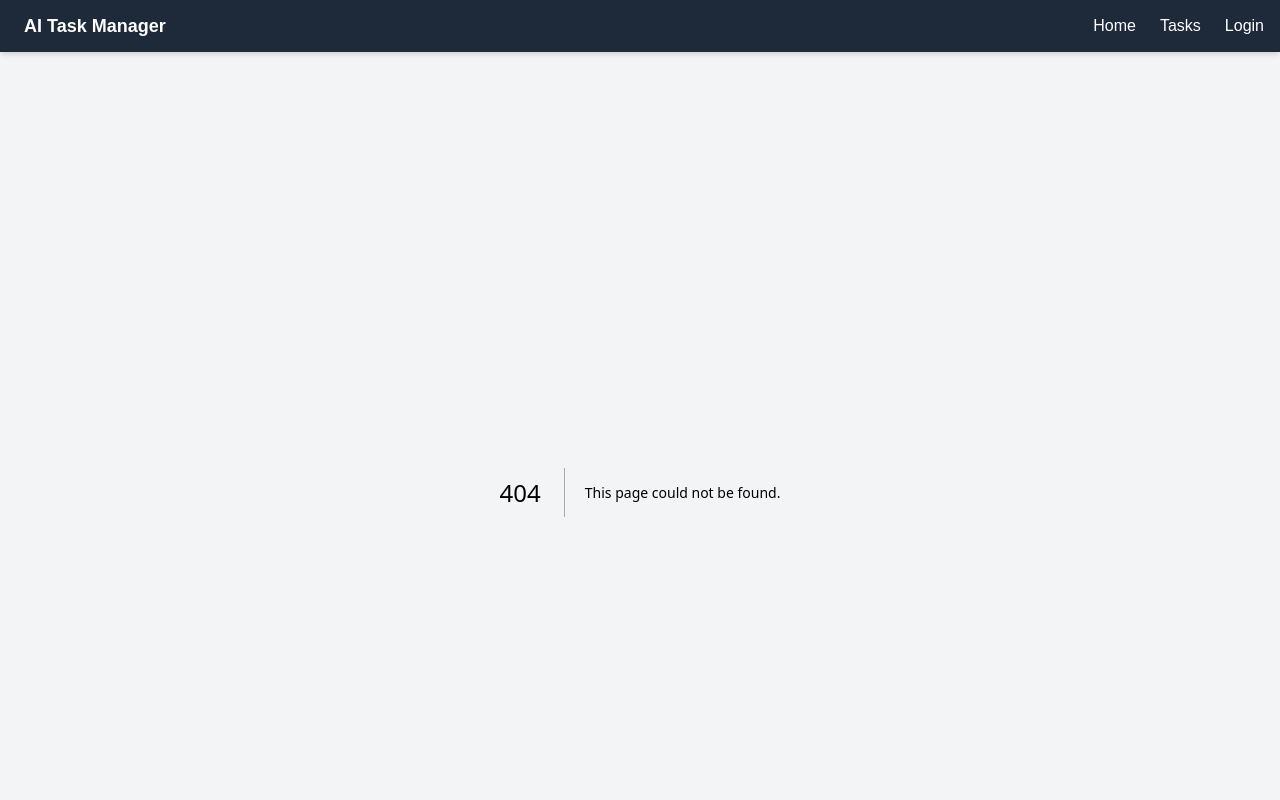
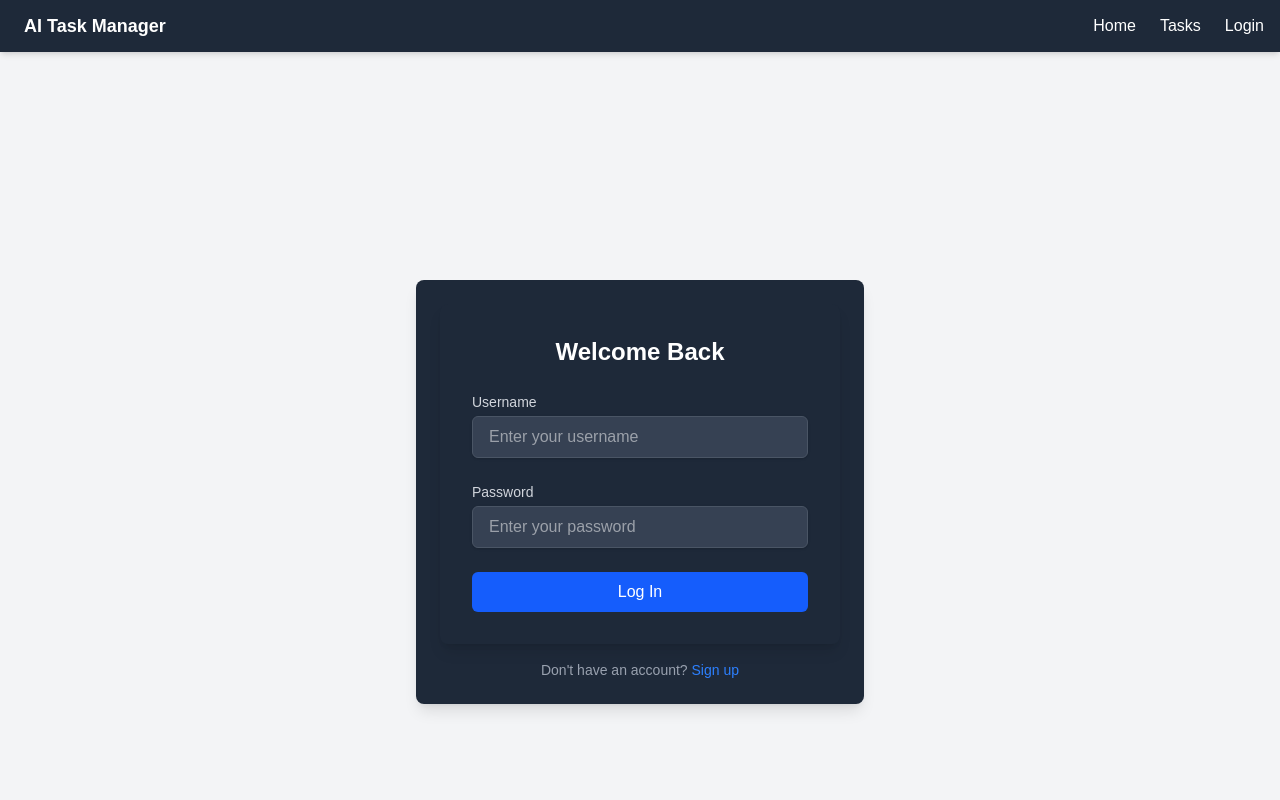
Before and after one commit to JakubPakula1/ai-task-manager-fullstack, a Next.js app in the folder frontend/: page /login in a window 1280 px wide. Before the commit this address had no page. Shown: the top 800 px of the page. Built offline with nearby package versions, Linux system fonts and the light colour scheme.

Commit message:
feat(frontend/login): added LoginForm and RegisterForm components and login page

```diff
--- /dev/null
+++ b/frontend/src/app/login/page.js
@@ -0,0 +1,43 @@
+"use client";
+import { useState } from "react";
+import LoginForm from "../../components/LoginForm";
+import RegisterForm from "../../components/RegisterForm";
+
+export default function LoginRegisterPage() {
+  const [isLogin, setIsLogin] = useState(true);
+
+  const toggleForm = () => {
+    setIsLogin(!isLogin);
+  };
+
+  return (
+    <div className="flex items-center justify-center min-h-screen bg-gray-100">
+      <div className="w-full max-w-md p-6 bg-gray-800 rounded-lg shadow-lg">
+        {isLogin ? <LoginForm /> : <RegisterForm />}
+        <p className="mt-4 text-sm text-center text-gray-400">
+          {isLogin ? (
+            <>
+              Don't have an account?{" "}
+              <button
+                onClick={toggleForm}
+                className="text-blue-500 hover:underline"
+              >
+                Sign up
+              </button>
+            </>
+          ) : (
+            <>
+              Already have an account?{" "}
+              <button
+                onClick={toggleForm}
+                className="text-blue-500 hover:underline"
+              >
+                Log in
+              </button>
+            </>
+          )}
+        </p>
+      </div>
+    </div>
+  );
+}
--- /dev/null
+++ b/frontend/src/components/LoginForm.jsx
@@ -0,0 +1,98 @@
+import { useState } from "react";
+import { useRouter } from "next/navigation"; // Import useRouter for navigation
+import Cookies from "js-cookie"; // Import js-cookie
+
+export default function LoginForm() {
+  const [username, setUsername] = useState("");
+  const [password, setPassword] = useState("");
+  const router = useRouter(); // Initialize the router
+
+  const handleSubmit = (e) => {
+    e.preventDefault();
+    fetch("http://localhost:8080/api/users/login", {
+      method: "POST",
+      headers: {
+        "Content-Type": "application/json",
+      },
+      body: JSON.stringify({ email: username, password }),
+      credentials: "include", // Include cookies if needed
+    })
+      .then((response) => {
+        if (!response.ok) {
+          throw new Error("Network response was not ok");
+        }
+        return response.json();
+      })
+      .then((data) => {
+        if (data.status === "success") {
+          // Store the token in a cookie
+          Cookies.set("token", data.token, {
+            secure: true,
+            sameSite: "strict",
+          });
+          console.log("Login successful:", data);
+
+          // Redirect to the tasks page
+          router.push("/tasks");
+        } else {
+          console.error("Login failed:", data);
+        }
+      })
+      .catch((error) => {
+        console.error("Error during login:", error);
+        // Handle error (e.g., show an error message)
+      });
+  };
+
+  return (
+    <div className="w-full max-w-md p-8 bg-gray-800 rounded-lg shadow-lg">
+      <h2 className="text-2xl font-bold text-center text-white mb-6">
+        Welcome Back
+      </h2>
+      <form onSubmit={handleSubmit} className="space-y-6">
+        <div>
+          <label
+            htmlFor="username"
+            className="block text-sm font-medium text-gray-300"
+          >
+            Username
+          </label>
+          <input
+            type="text"
+            id="username"
+            value={username}
+            onChange={(e) => setUsername(e.target.value)}
+            className="w-full mt-1 px-4 py-2 border border-gray-600 rounded-md shadow-sm bg-gray-700 text-white focus:outline-none focus:ring-blue-500 focus:border-blue-500"
+            placeholder="Enter your username"
+            required
+          />
+        </div>
+
+        <div>
+          <label
+            htmlFor="password"
+            className="block text-sm font-medium text-gray-300"
+          >
+            Password
+          </label>
+          <input
+            type="password"
+            id="password"
+            value={password}
+            onChange={(e) => setPassword(e.target.value)}
+            className="w-full mt-1 px-4 py-2 border border-gray-600 rounded-md shadow-sm bg-gray-700 text-white focus:outline-none focus:ring-blue-500 focus:border-blue-500"
+            placeholder="Enter your password"
+            required
+          />
+        </div>
+
+        <button
+          type="submit"
+          className="w-full px-4 py-2 text-white bg-blue-600 rounded-md hover:bg-blue-700 focus:outline-none focus:ring-2 focus:ring-blue-500 focus:ring-offset-2"
+        >
+          Log In
+        </button>
+      </form>
+    </div>
+  );
+}
--- /dev/null
+++ b/frontend/src/components/RegisterForm.jsx
@@ -0,0 +1,85 @@
+import { useState } from "react";
+
+export default function RegisterForm() {
+  const [username, setUsername] = useState("");
+  const [email, setEmail] = useState("");
+  const [password, setPassword] = useState("");
+
+  const handleSubmit = (e) => {
+    e.preventDefault();
+    // Add registration logic (e.g., send data to API)
+    console.log("Username:", username);
+    console.log("Email:", email);
+    console.log("Password:", password);
+  };
+
+  return (
+    <div className="w-full max-w-md p-8 bg-white rounded-lg shadow-lg">
+      <h2 className="text-2xl font-bold text-center text-gray-800 mb-6">
+        Create an Account
+      </h2>
+      <form onSubmit={handleSubmit} className="space-y-6">
+        <div>
+          <label
+            htmlFor="username"
+            className="block text-sm font-medium text-gray-700"
+          >
+            Username
+          </label>
+          <input
+            type="text"
+            id="username"
+            value={username}
+            onChange={(e) => setUsername(e.target.value)}
+            className="w-full mt-1 px-4 py-2 border border-gray-300 rounded-md shadow-sm focus:outline-none focus:ring-blue-500 focus:border-blue-500"
+            placeholder="Enter your username"
+            required
+          />
+        </div>
+
+        <div>
+          <label
+            htmlFor="email"
+            className="block text-sm font-medium text-gray-700"
+          >
+            Email
+          </label>
+          <input
+            type="email"
+            id="email"
+            value={email}
+            onChange={(e) => setEmail(e.target.value)}
+            className="w-full mt-1 px-4 py-2 border border-gray-300 rounded-md shadow-sm focus:outline-none focus:ring-blue-500 focus:border-blue-500"
+            placeholder="Enter your email"
+            required
+          />
+        </div>
+
+        <div>
+          <label
+            htmlFor="password"
+            className="block text-sm font-medium text-gray-700"
+          >
+            Password
+          </label>
+          <input
+            type="password"
+            id="password"
+            value={password}
+            onChange={(e) => setPassword(e.target.value)}
+            className="w-full mt-1 px-4 py-2 border border-gray-300 rounded-md shadow-sm focus:outline-none focus:ring-blue-500 focus:border-blue-500"
+            placeholder="Enter your password"
+            required
+          />
+        </div>
+
+        <button
+          type="submit"
+          className="w-full px-4 py-2 text-white bg-blue-600 rounded-md hover:bg-blue-700 focus:outline-none focus:ring-2 focus:ring-blue-500 focus:ring-offset-2"
+        >
+          Sign Up
+        </button>
+      </form>
+    </div>
+  );
+}
```
